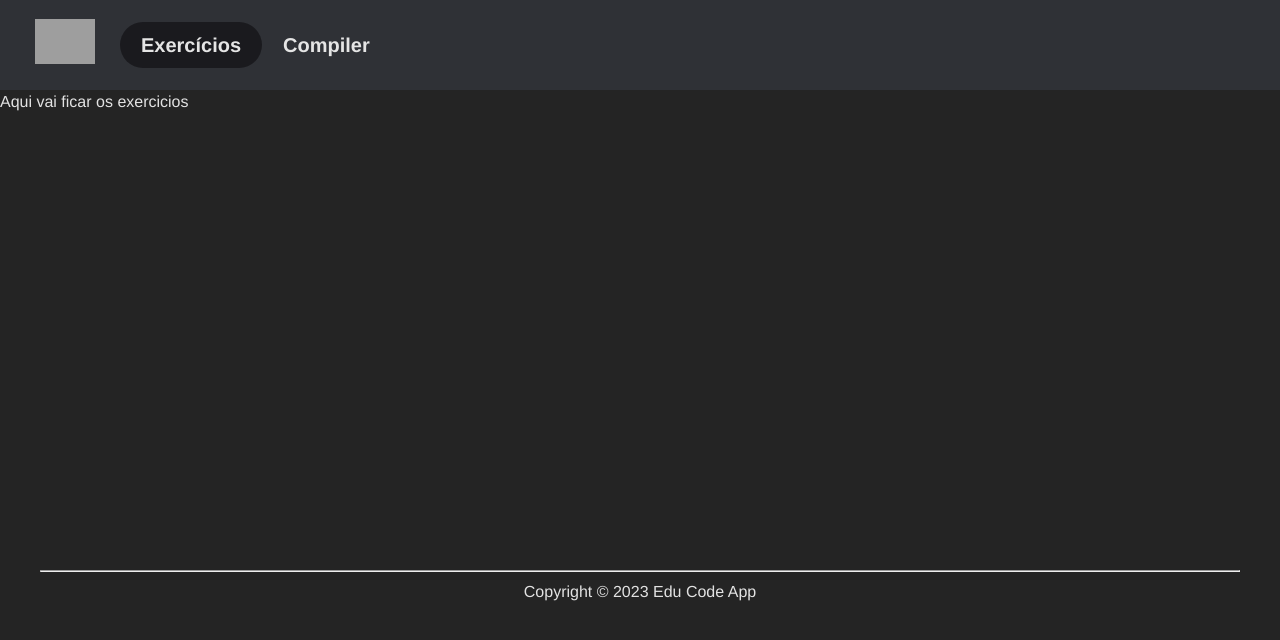
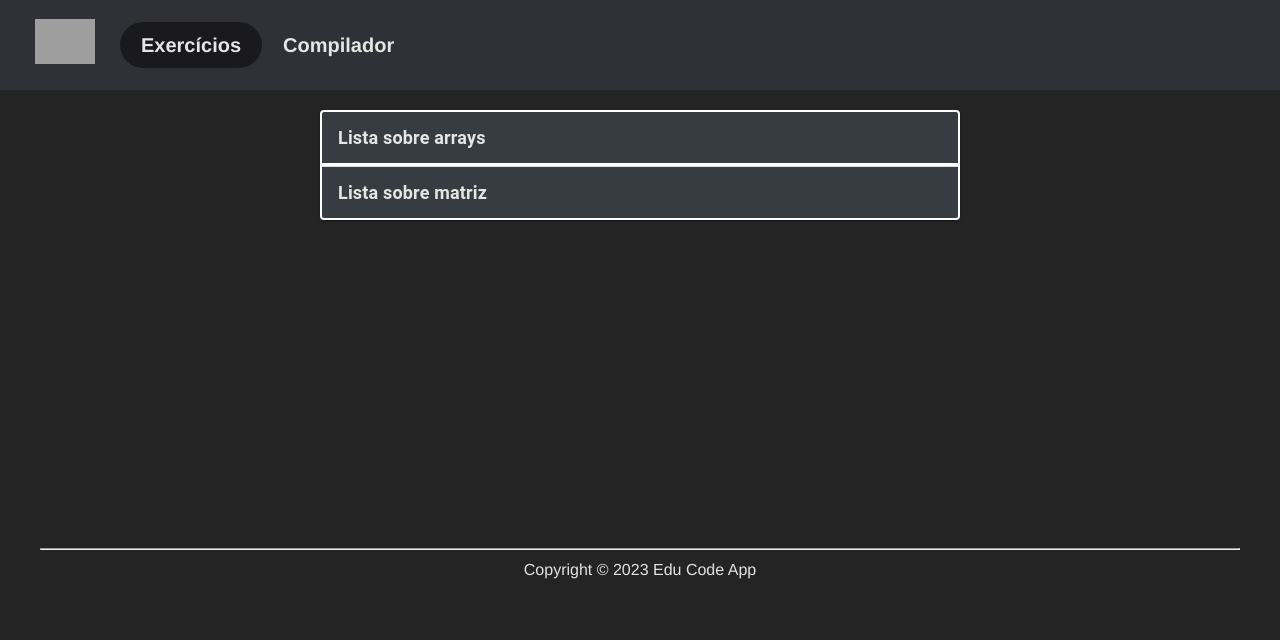
Before and after one commit to sferriss/edu-code-app, a React (Vite) app: page / in a window 1280 px wide. Shown: the top 640 px of the page. Built offline with nearby package versions, Linux system fonts and the light colour scheme; grey boxes are pictures that could not be loaded.

Commit message:
feat: Tela de exercicios

```diff
--- a/package.json
+++ b/package.json
@@ -10,9 +10,11 @@
     "preview": "vite preview"
   },
   "dependencies": {
+    "@emotion/react": "^11.11.1",
+    "@emotion/styled": "^11.11.0",
+    "@material-ui/core": "^4.12.4",
     "@monaco-editor/react": "^4.5.1",
-    "@radix-ui/colors": "^1.0.0",
-    "@radix-ui/react-navigation-menu": "^1.1.3",
+    "@mui/material": "^5.14.0",
     "axios": "^1.4.0",
     "react": "^18.2.0",
     "react-dom": "^18.2.0",
--- a/src/App.tsx
+++ b/src/App.tsx
@@ -4,8 +4,6 @@ import {Navbar} from "./components/Navbar.tsx";
 import {Footer} from "./components/Footer.tsx";
 
 function App() {
-    // const [count, setCount] = useState(0)
-
     return (
         <>
             <Navbar />
--- a/src/components/Navbar.tsx
+++ b/src/components/Navbar.tsx
@@ -1,8 +1,8 @@
 import "../styles/navbar.css"
 import Logo from "../assets/a-rocket-5-no-background.png"
 import {Link} from "react-router-dom";
-import { useEffect, useState } from 'react';
-import { useLocation } from 'react-router-dom';
+import {useEffect, useState} from 'react';
+import {useLocation} from 'react-router-dom';
 
 export function Navbar() {
     const location = useLocation();
@@ -21,8 +21,9 @@ export function Navbar() {
                 <Link className={`navbar-link ${activePath === '/' ? 'active-link' : ''}`} to="/">
                     Exercícios
                 </Link>
-                <Link className={`navbar-link ${activePath === '/compiler' ? 'active-link' : ''}`} to="/compiler">
-                    Compiler
+                <Link className={`navbar-link ${activePath.startsWith('/compiler') ? 'active-link' : ''}`}
+                      to="/compiler">
+                    Compilador
                 </Link>
             </div>
             <div className="navbar-sub-container">
--- /dev/null
+++ b/src/components/QuestionsTable.tsx
@@ -0,0 +1,52 @@
+import Table from '@mui/material/Table';
+import TableBody from '@mui/material/TableBody';
+import TableCell from '@mui/material/TableCell';
+import TableContainer from '@mui/material/TableContainer';
+import TableHead from '@mui/material/TableHead';
+import TableRow from '@mui/material/TableRow';
+import Paper from '@mui/material/Paper';
+import "../styles/question-table.css"
+import { useNavigate } from 'react-router-dom';
+
+interface Question {
+  id: string;
+  title: string;
+  difficulty: string;
+}
+
+interface QuestionsTableProps {
+  questions: Question[];
+}
+
+export default function QuestionsTable({ questions }: QuestionsTableProps) {
+  const navigate = useNavigate();
+
+  const handleItemClick = (id: string) => {
+    navigate(`/compiler/${id}`);
+  };
+
+  return (
+    <TableContainer component={Paper}>
+      <Table>
+        <TableHead>
+          <TableRow>
+            <TableCell className="table-head">Problema</TableCell>
+            <TableCell className="table-head">Dificuldade</TableCell>
+          </TableRow>
+        </TableHead>
+        <TableBody>
+          {questions.map((q) => (
+            <TableRow
+                className="table-item"
+                key={q.id}
+                sx={{ '&:last-child td, &:last-child th': { border: 0 } }}
+                onClick={() => handleItemClick(q.id)}>
+              <TableCell>{q.title}</TableCell>
+              <TableCell>{q.difficulty}</TableCell>
+            </TableRow>
+          ))}
+        </TableBody>
+      </Table>
+    </TableContainer>
+  );
+}
--- a/src/main.tsx
+++ b/src/main.tsx
@@ -18,6 +18,10 @@ const router = createBrowserRouter([
             {
                 path: "compiler",
                 element: <Compiler/>
+            },
+            {
+                path: "compiler/:id",
+                element: <Compiler/>
             }
         ]
     }
--- a/src/pages/Exercise.tsx
+++ b/src/pages/Exercise.tsx
@@ -1,3 +1,84 @@
+import "../styles/exercise.css"
+import {Accordion, AccordionDetails, AccordionSummary, createTheme, ThemeProvider, Typography} from "@mui/material";
+import QuestionsTable from "../components/QuestionsTable.tsx";
+
+const theme = createTheme({
+    components: {
+        MuiAccordion: {
+            styleOverrides: {
+                root: {
+                    border: "2px solid white",
+                    backgroundColor: "#373c43",
+                    color: "#e5e5e5",
+                    ":hover": {
+                        backgroundColor: "#202225",
+                    },
+                    "&.Mui-expanded": {
+                        backgroundColor: "#202225",
+                    },
+                }
+            }
+        },
+        MuiTypography: {
+            styleOverrides: {
+                root: {
+                    fontSize: "18px",
+                    fontWeight: "bold",
+                }
+            }
+        },
+    }
+});
+
 export function Exercise() {
-    return <div>Aqui vai ficar os exercicios</div>
+    const items = [
+        {
+            id: "3fa85f64-5717-4562-b3fc-2c963f66afa6",
+            title: "Lista sobre arrays",
+            questionTotal: 1,
+            createdAt: "2023-07-13T22:12:37.993Z",
+            questions: [
+                {
+                    id: "3fa85f64-5717-4562-b3fc-2c963f66afa6",
+                    title: "Some os valores do array",
+                    difficulty: "Easy"
+                },
+                {
+                    id: "3fa85f64-5717-4562-b3fc-2c963f66afa7",
+                    title: "Encontre o maior valor",
+                    difficulty: "Easy"
+                },
+            ],
+        },
+        {
+            id: "3fa85f64-5717-4562-b3fc-2c963f66afa7",
+            title: "Lista sobre matriz",
+            questionTotal: 1,
+            createdAt: "2023-07-13T22:12:37.993Z",
+            questions: [
+                {
+                    id: "3fa85f64-5717-4562-b3fc-2c963f66afa6",
+                    title: "Some os valores da matriz",
+                    difficulty: "Medium"
+                },
+            ],
+        },
+    ];
+
+    return <div className="exercise-container">
+        <div style={{width: "50%"}}>
+            <ThemeProvider theme={theme}>
+                {items.map((item) => (
+                    <Accordion key={item.id}>
+                        <AccordionSummary>
+                            <Typography>{item.title}</Typography>
+                        </AccordionSummary>
+                        <AccordionDetails>
+                            <QuestionsTable questions={item.questions}/>
+                        </AccordionDetails>
+                    </Accordion>
+                ))}
+            </ThemeProvider>
+        </div>
+    </div>
 }
--- /dev/null
+++ b/src/styles/exercise.css
@@ -0,0 +1,10 @@
+.exercise-container {
+    display: flex;
+    justify-content: center;
+    margin-top: 20px;
+}
+
+.accordion-container {
+    background-color: #373c43;
+    color: #e5e5e5;
+}
--- a/src/styles/footer.css
+++ b/src/styles/footer.css
@@ -1,6 +1,6 @@
 .footer-container {
     padding: 0 40px;
-    margin-top: 35%;
+    margin-top: 25%;
     display: flex;
     flex-direction: column;
     align-items: center;
--- /dev/null
+++ b/src/styles/question-table.css
@@ -0,0 +1,8 @@
+.table-head {
+    font-size: 15px !important;
+    font-weight: bold !important;
+}
+
+.table-item {
+    cursor: pointer;
+}
```
Also changed, not shown: 1 other file (tests, documents, lock files or other folders).
